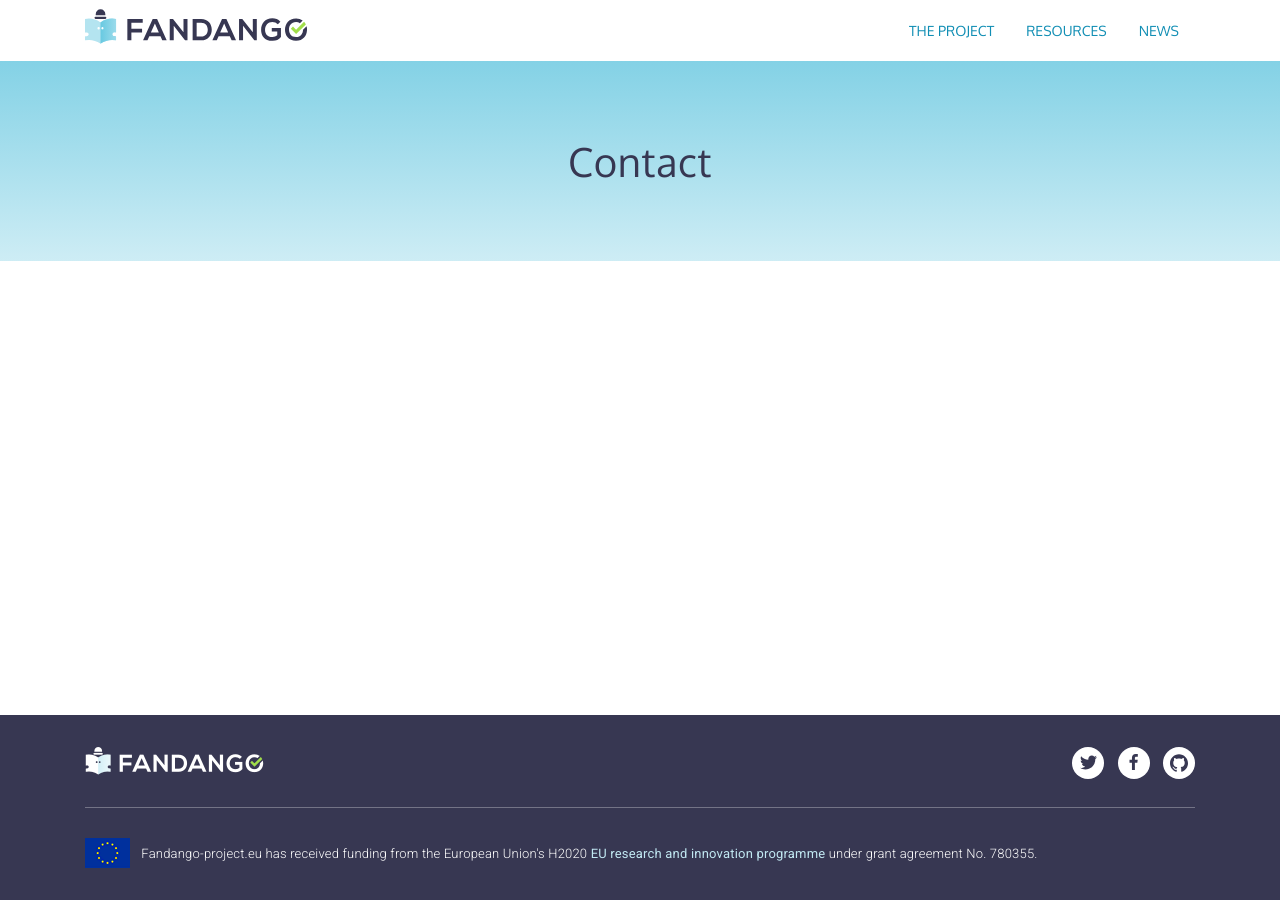
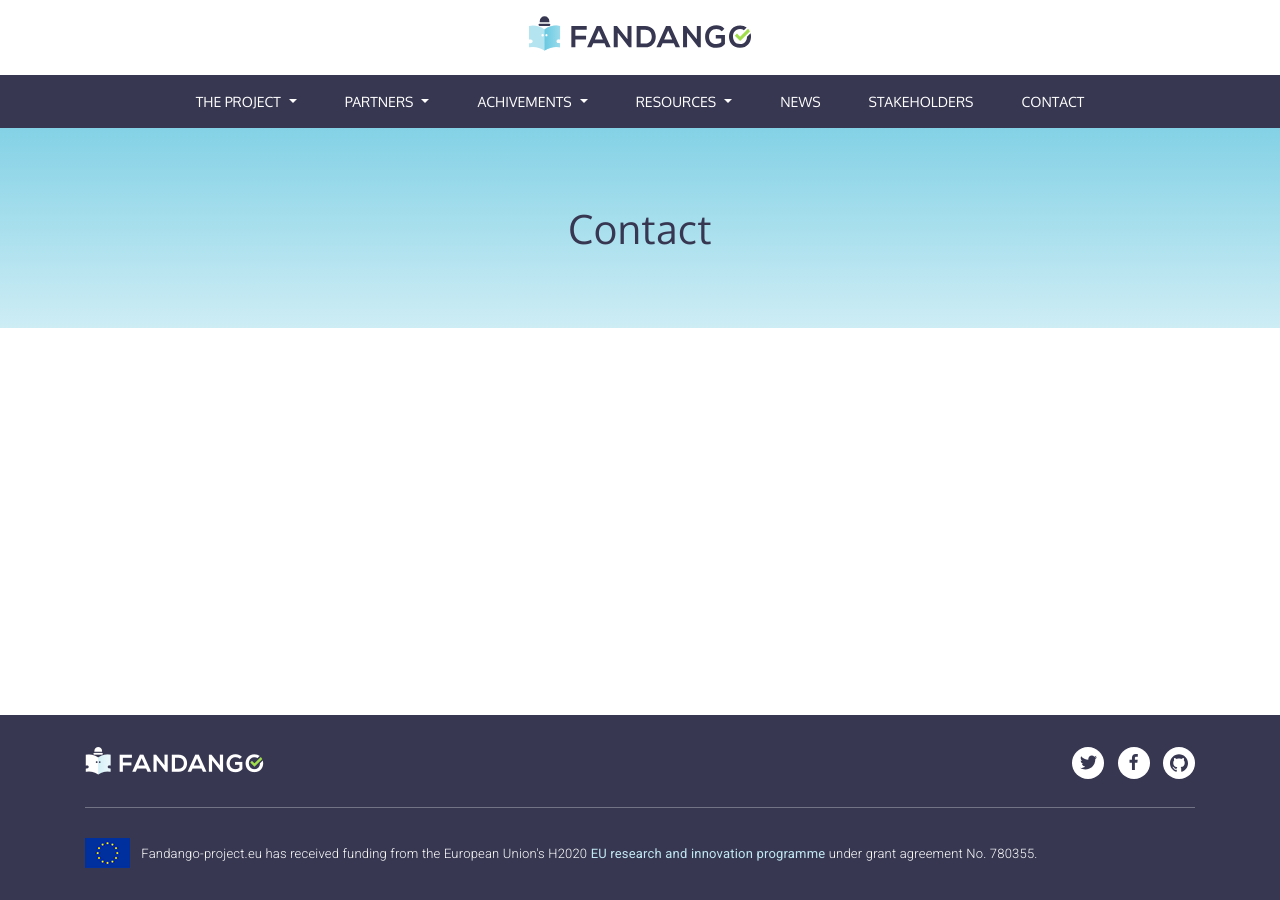
Before and after one commit to fandangOrg/fandango-web, a Jekyll site: the page built from contact.md, in a window 1280 px wide. Built offline with Jekyll 4.4.1, drawn with Linux system fonts in a browser that asks for light colours; comment, search, counter and statistics services are not loaded.

Commit message:
Use main-navigation in default layout

```diff
--- a/_includes/header.html
+++ b/_includes/header.html
@@ -1,6 +1,5 @@
 {% assign current = page.url | downcase | split: '/' %}
 <header>
-  <div class="container">
   <a class="navbar-brand" href="/" title="{{ site.title }}">
     <h1>{{ site.title }}</h1>
     <svg width="222" height="35" xmlns="http://www.w3.org/2000/svg" viewBox="0 0 221.72 34.31">
@@ -16,18 +15,5 @@
       <path d="M519.17 421.69a1.78 1.78 0 0 1 .38 0c.5 0 1 .13 1.47.22v-13.54a20.28 20.28 0 0 0-15.29 3.28.37.37 0 0 1-.22.08v21.33a.34.34 0 0 0 .21-.08 20.24 20.24 0 0 1 15.28-3.27V426a.37.37 0 0 0-.35-.37l-.37-.05-.75-.1a6 6 0 0 1-.95-.14 1.74 1.74 0 0 1-.51-.23 1.72 1.72 0 0 1-.67-.89 2.82 2.82 0 0 1-.07-.31 2 2 0 0 1 0-.32 1.85 1.85 0 0 1 1.84-1.9zm-11.75-2.87a1.19 1.19 0 1 1 1.19-1.19 1.19 1.19 0 0 1-1.19 1.19z" transform="translate(-490 -398.75)" fill="url(#linear-gradient)"/>
     </svg>
   </a>
-    <nav class="navbar navbar-expand ml-auto">
-      <ul class="navbar-nav mr-auto">
-        <li class="nav-item{% if current[1] == 'the-project' %} active{% endif %}">
-          <a class="nav-link" href="/the-project/">The project</a>
-        </li>
-        <li class="nav-item{% if current[1] == 'resources' %} active{% endif %}">
-          <a class="nav-link" href="/resources/">Resources</a>
-        </li>
-        <li class="nav-item{% if current[1] == 'news' %} active{% endif %}">
-          <a class="nav-link" href="/news/">News</a>
-        </li>
-      </ul>
-    </nav>
-  </div>
+  {% include navigation.html %}
 </header>
--- a/_includes/navigation.html
+++ b/_includes/navigation.html
@@ -1,5 +1,5 @@
 {% assign pages = site.pages | where: 'is_in_navigation','true' | sort: 'navigation_order' %}
-<div id="home-navigation">
+<div id="main-navigation">
   <nav class="navbar navbar-expand">
     <ul class="navbar-nav mx-auto">
     {% for page in pages %}
--- a/assets/css/_general.scss
+++ b/assets/css/_general.scss
@@ -78,7 +78,9 @@ h1, h2, h3, h4, h5,
 // Header
 
 .navbar-brand {
-  margin: 1rem 0 0;
+  display: block;
+  text-align: center;
+  margin: 1rem auto;
   padding: 0;
 
   h1 {
@@ -164,9 +166,6 @@ header .container {
   .navbar {
     margin: 0;
   }
-  .navbar-brand {
-    margin: 0;
-  }
 }
 
 
@@ -242,9 +241,8 @@ header .container {
   }
 }
 
-#home-navigation {
+#main-navigation {
   background: $dark;
-  margin-bottom: 2rem;
 
   .nav-link {
     color: white;
@@ -278,6 +276,8 @@ header .container {
 }
 
 #home-latest-news {
+  margin-top: 2rem;
+
   .post{
     text-align: left;
     margin-bottom: 2rem;
```
Lines whose indentation alone changed are shown as unchanged.
